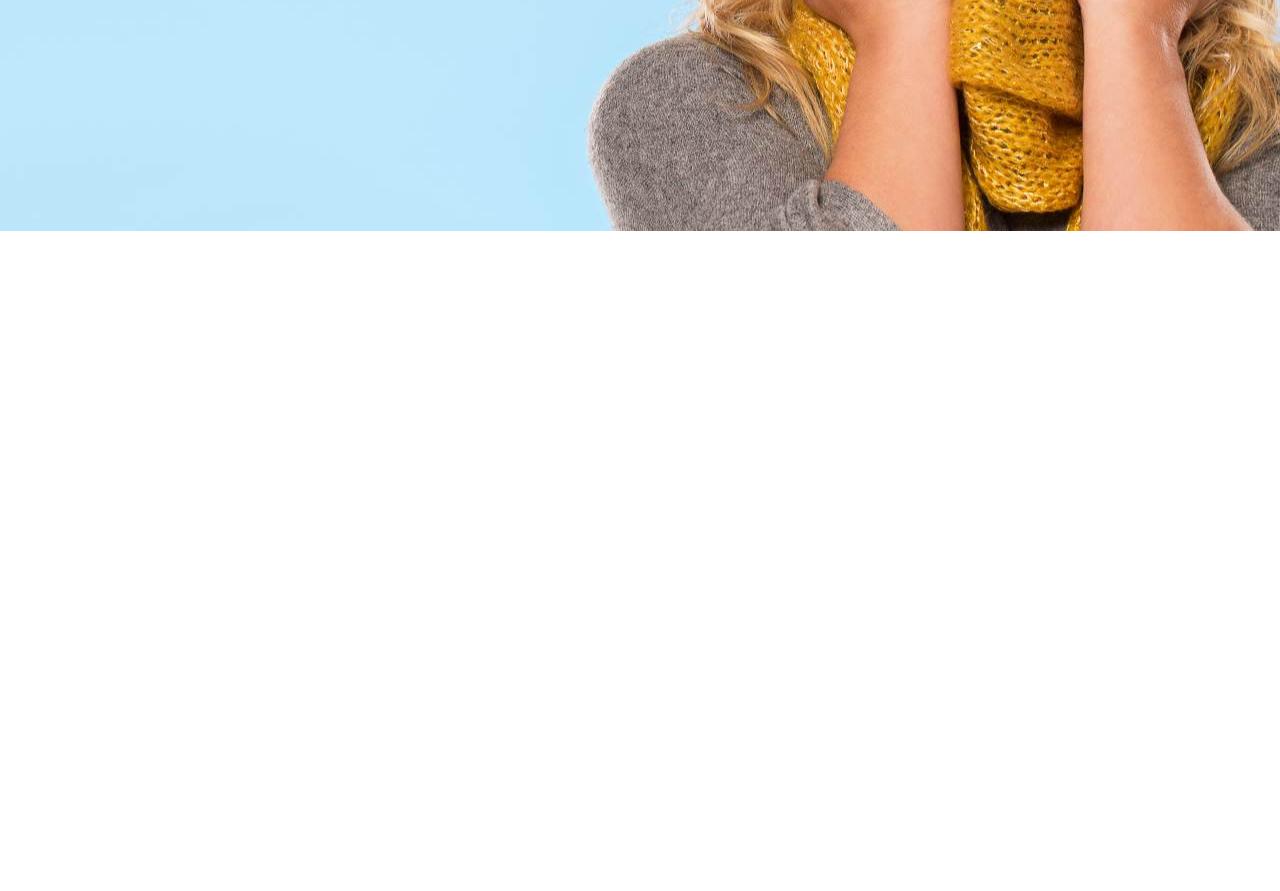
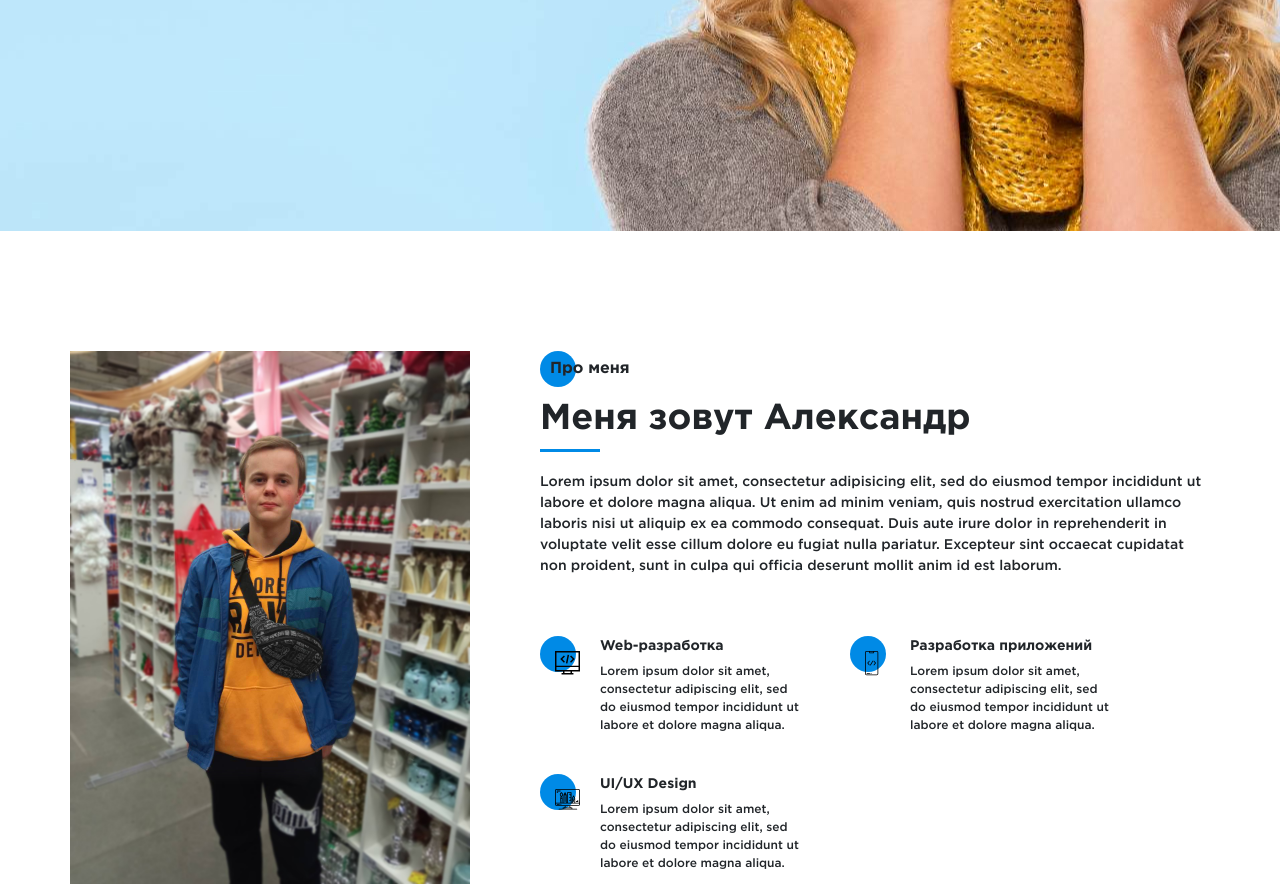
Before and after one commit to PileroiD/Portfolio, a website: page src/index.html in a window 1280 px wide. Shown: the part 569-1460 px from the top of the page. Before the commit the page ends 800 px from the top, so only its background shows below. Drawn offline with nearby package versions, Linux system fonts and the light colour scheme; files that its build step writes are made by us from their sources; a web font is replaced by a local one.

Commit message:
The second section about myself is done

```diff
--- a/src/index.html
+++ b/src/index.html
@@ -57,6 +57,52 @@
             </div>
         </div>
     </section>
+
+    <section class="about">
+        <div class="container">
+            <div class="about__wrapper">
+                <div class="about__photo">
+                    <img src="img/main__photo.jpg" alt="photo">
+                </div>
+                <div class="about__descr">
+                    <h2 class="title title_fz16 circle about__title">Про меня</h2>
+                    <div class="title title_fz36 about__subtitle">Меня зовут Александр</div>
+                    <div class="divider divider_nomargin"></div>
+                    <p class="about__text title title_fz14">Lorem ipsum dolor sit amet, consectetur adipisicing elit, sed do eiusmod tempor incididunt ut labore et dolore magna aliqua. Ut enim ad minim veniam, quis nostrud exercitation ullamco laboris nisi ut aliquip ex ea commodo consequat. Duis aute irure dolor in reprehenderit in voluptate velit esse cillum dolore eu fugiat nulla pariatur. Excepteur sint occaecat cupidatat non proident, sunt in culpa qui officia deserunt mollit anim id est laborum.</p>
+                </div>
+                <div class="about__skills">
+                    <div class="about__skills-item">
+                        <div class="about__skills-circle">
+                            <img src="icons/about_me/web_development.svg" alt="web-dev">
+                        </div>
+                        <div>
+                            <div class="title title_fz14">Web-разработка</div>
+                            <div class="about__skills-text">Lorem ipsum dolor sit amet, consectetur adipiscing elit, sed do eiusmod tempor incididunt ut labore et dolore magna aliqua.</div>
+                        </div>
+                    </div>
+                    <div class="about__skills-item">
+                        <div class="about__skills-circle">
+                            <img src="icons/about_me/mobile_dev.svg" alt="mobile_dev">
+                        </div>
+                        <div>
+                            <div class="title title_fz14">Разработка приложений</div>
+                            <div class="about__skills-text">Lorem ipsum dolor sit amet, consectetur adipiscing elit, sed do eiusmod tempor incididunt ut labore et dolore magna aliqua.</div>
+                        </div>
+                    </div>
+                    <div class="about__skills-item">
+                        <div class="about__skills-circle">
+                            <img src="icons/about_me/design.svg" alt="design">
+                        </div>
+                        <div>
+                            <div class="title title_fz14">UI/UX Design</div>
+                            <div class="about__skills-text">Lorem ipsum dolor sit amet, consectetur adipiscing elit, sed do eiusmod tempor incididunt ut labore et dolore magna aliqua.</div>
+                        </div>
+                    </div>
+                </div>
+            </div>
+        </div>
+    </section>
+
     <script src="js/script.js"></script>
 </body>
 </html>
--- /dev/null
+++ b/src/scss/blocks/_about.scss
@@ -0,0 +1,56 @@
+.about {
+    padding-top: 120px;
+    &__wrapper {
+        display: grid;
+        grid-template-columns: 400px 670px;
+        grid-template-rows: minmax(245px, auto) minmax(255px, auto);
+        grid-auto-rows: minmax(245px, auto);
+        column-gap: 70px;
+        row-gap: 40px;
+    }
+    &__photo {
+        width: 400px;
+        grid-row-start: 1;
+        grid-row-end: 3;
+        img {
+            width: 100%;
+        }
+    }
+    &__descr {
+        padding-top: 6px;
+    }
+    &__text {
+        font-weight: 500;
+        margin-top: 20px;
+    }
+    &__skills {
+        display: grid;
+        grid-template: repeat(2, minmax(115px, auto)) / repeat(2, 260px);
+        grid-auto-rows: 1fr;
+        column-gap: 50px;
+        row-gap: 20px;
+        &-item {
+            display: grid;
+            grid-template-columns: 40px 200px;
+            column-gap: 20px;
+        }
+        &-circle {
+            position: relative;
+            @include before_circle;
+            &:before {
+                top: 0;
+            }
+            img {
+                position: absolute;
+                top: 15px;
+                left: 15px;
+            }
+        }
+        &-text {
+            font-weight: 500;
+            font-size: 12px;
+            line-height: 18px;
+            margin-top: 6px;
+        }
+    }
+}
--- a/src/scss/blocks/_circle.scss
+++ /dev/null
@@ -1,6 +0,0 @@
-.circle {
-    position: relative;
-    padding-left: 10px;
-    z-index: 2;
-    @include before_circle;
-}
--- a/src/scss/blocks/_title.scss
+++ b/src/scss/blocks/_title.scss
@@ -13,4 +13,7 @@
         font-size: 14px;
         line-height: 21px;
     }
+    &_fz36 {
+        font-size: 36px;
+    }
 }
--- a/src/scss/style.scss
+++ b/src/scss/style.scss
@@ -18,9 +18,26 @@
     margin: 0 auto;
 }
 
+.circle {
+    position: relative;
+    padding-left: 10px;
+    z-index: 2;
+    @include before_circle;
+}
+
+.divider {
+    width: 60px;
+    height: 3px;
+    margin-top: 25px;
+    background-color: $main-color;
+    &_nomargin {
+        margin-top: 0;
+    }
+}
+
 @import 'blocks/promo';
 @import 'blocks/title';
 @import 'blocks/buttons';
-@import 'blocks/circle';
 @import 'blocks/sidepanel';
 @import 'blocks/menu';
+@import 'blocks/about';
```
Also changed, not shown: src/fonts/GothamPro-MediumItalic.woff (deleted), src/img/main__photo.jpg (added).
